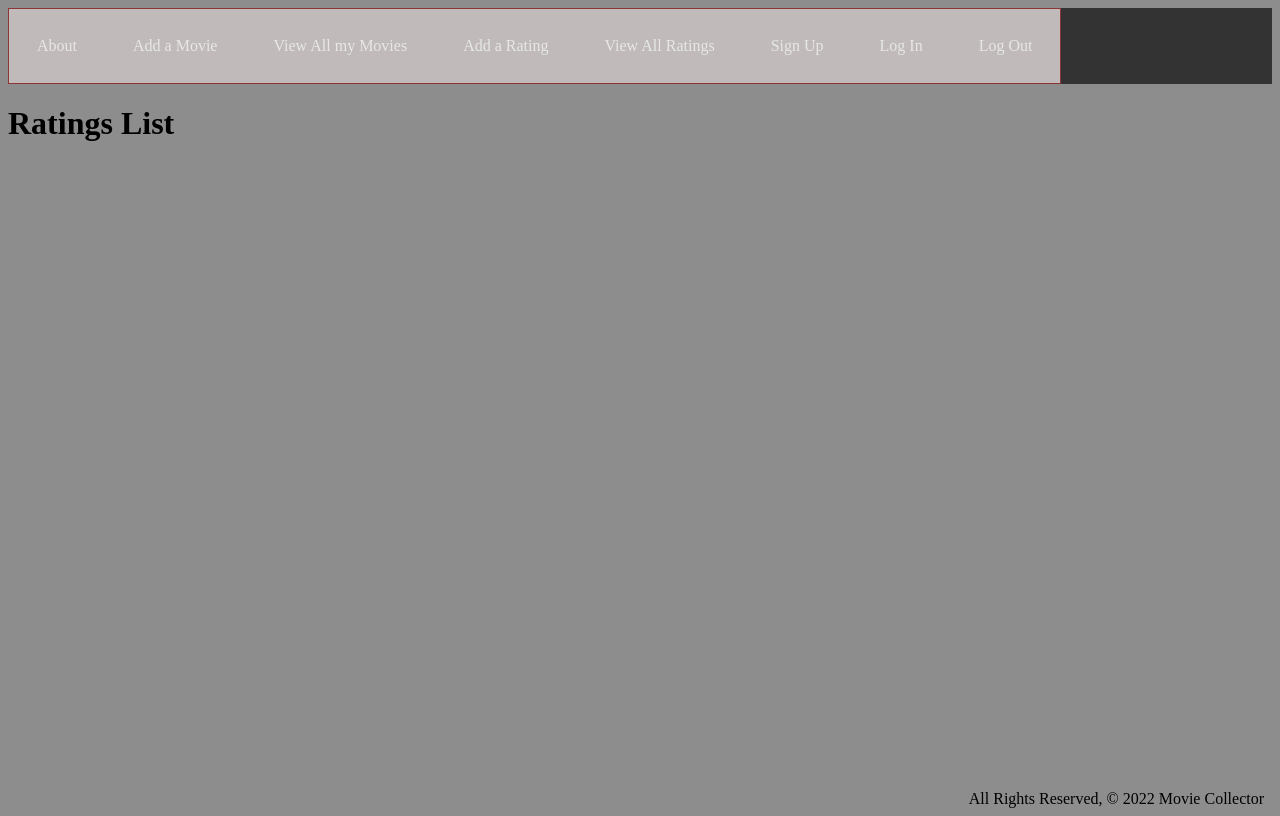
After one commit to Hieu12319/moviecollectorproj, a Django app: page /ratings/ in a window 1280 px wide. The commit adds this page. Run offline with Django 4.2, Linux system fonts and the light colour scheme; data that the repository does not hold is empty.

Commit message:
created Ratings form and signup

```diff
--- a/moviecollector/main_app/templates/base.html
+++ b/moviecollector/main_app/templates/base.html
@@ -4,7 +4,7 @@
   <head>
     <meta charset="UTF-8" />
     <meta name="viewport" content="width=device-width, initial-scale=1.0" />
-    <link href="{% static 'css/style.css' %}" rel="stylesheet" />
+    <link href="{% static 'css/style.css' %}" rel="stylesheet" type="text/css"/>
     <title>Movie Collection</title>
   </head>
   <body>
@@ -13,6 +13,8 @@
             <li><a href="/about">About</a></li>
             <li><a href="{% url 'movies_create' %}">Add a Movie</a></li>
             <li><a href="{% url 'index' %}">View All my Movies</a></li>
+            <li><a href="{% url 'ratings_create' %}">Add a Rating</a></li>
+            <li><a href="{% url 'ratings_index' %}">View All Ratings</a></li>
             <li><a href="{% url 'signup' %}">Sign Up</a></li>
             <li><a href="{% url 'login' %}">Log In</a></li>
             <li><a href="{% url 'logout' %}">Log Out</a></li>
--- /dev/null
+++ b/moviecollector/main_app/templates/main_app/ratings_list.html
@@ -0,0 +1,17 @@
+{% extends 'base.html' %}
+{% block content %}
+
+<h1>Ratings List</h1>
+
+
+{% for ratings in ratings_list %}
+  <a href="{% url 'ratings_detail' ratings.id %}">
+    <div class="card">
+        <div class="card-content">
+            <span class="card-title">{{ Ratings }}</span>
+        </div>
+    </div>
+  </a>
+{% endfor %}
+
+{% endblock %}
--- a/moviecollector/main_app/templates/movies/detail.html
+++ b/moviecollector/main_app/templates/movies/detail.html
@@ -16,9 +16,9 @@
       </div>
 </div>
 <div class="col s6">
-  <form method="post" action="{% url 'add_ratings' movies.id %}">
+  <form action="{% url 'add_ratings' movies.id %}" method="post">
     {% csrf_token %}
-    {{ ratings_form.as._p }}
+    {{ ratings_form.as_p }}
     <input type="submit" class="btn" value="Add Ratings">
   </form>
     <table class="striped">
--- a/moviecollector/main_app/templates/registration/signup.html
+++ b/moviecollector/main_app/templates/registration/signup.html
@@ -9,7 +9,7 @@
         {{ field.label_tag }}<br>
         {{ field }}
         {% if field.help_text %}
-          <small style="color: grey">{{ field.help_text }}</small>
+          <small style="color: rgb(249, 249, 249)">{{ field.help_text }}</small>
         {% endif %}
         {% for error in field.errors %}
           <p style="color: red">{{ error }}</p>
--- a/moviecollector/main_app/urls.py
+++ b/moviecollector/main_app/urls.py
@@ -13,6 +13,13 @@ urlpatterns = [
     path('movies/create/', views.MovieCreate.as_view(), name='movies_create'),
     path('movies/<int:pk>/update/', views.MovieUpdate.as_view(), name='movies_update'),
     path('movies/<int:pk>/delete/', views.MovieDelete.as_view(), name='movies_delete'),
+    path('movies/<int:movies_id>/add_ratings/', views.add_ratings, name='add_ratings'),
+    path('movies/<int:movies_id>/assoc_ratings/<int:ratings_id>/', views.assoc_ratings, name='assoc_ratings'),
     path('movies/<int:movies_id>/add_photo/', views.add_photo, name='add_photo'),
+    path('ratings/', views.RatingsList.as_view(), name='ratings_index'),
+    path('ratings/<int:pk>/', views.RatingsDetail.as_view(), name='ratings_detail'),
+    path('ratings/create/', views.RatingsCreate.as_view(), name='ratings_create'),
+    path('ratings/<int:pk>/update/', views.RatingsUpdate.as_view(), name='ratings_update'),
+    path('ratings/<int:pk>/delete/', views.RatingsDelete.as_view(), name='ratings_delete'),
     path('accounts/signup/', main_app.signup, name='signup'),
 ]
--- a/moviecollector/main_app/views.py
+++ b/moviecollector/main_app/views.py
@@ -6,6 +6,7 @@ from django.contrib.auth import login
 from django.contrib.auth.decorators import login_required
 from django.contrib.auth.mixins import LoginRequiredMixin
 from .forms import RatingsForm
+from django.views.generic import ListView, DetailView
 
 from .models import Movie, Ratings, Photo
 import uuid
@@ -32,6 +33,19 @@ def movies_detail(request, movies_id):
     movie = Movie.objects.get(id=movies_id)
     ratings_form = RatingsForm()
     return render(request, 'movies/detail.html', {'movies': movie, 'ratings_form': RatingsForm})
+
+def add_ratings(request, movies_id):
+    form = RatingsForm(request.POST)
+    if form.is_valid():
+        new_ratings = form.save(commit=False)
+        new_ratings.movies_id = movies_id
+        new_ratings.save()
+    return redirect('detail', movies_id= movies_id)
+
+def assoc_ratings(request, movies_id, ratings_id):
+    Movie.objects.get(id=movies_id).ratings.add(ratings_id)
+    return redirect('detail', movies_id=movies_id)
+
 
 @login_required
 def add_photo(request, movies_id):
@@ -67,6 +81,23 @@ class MovieDelete(DeleteView):
     model = Movie
     success_url = '/movies/'
 
+class RatingsList(ListView):
+    model = Ratings
+
+class RatingsDetail(DetailView):
+    model = Ratings
+
+class RatingsCreate(CreateView):
+    model = Ratings
+    fields = '__all__'
+
+class RatingsUpdate(UpdateView):
+    model = Ratings
+    fields = ['thoughts', 'rate']
+
+class RatingsDelete(DeleteView):
+    model = Ratings
+    success_url = '/ratings/'
 
 
 
```
Also changed, not shown: moviecollector/main_app/templates/main_app/ratings_detail.html (added, +19 -0 lines), moviecollector/main_app/templates/main_app/ratings_form.html (added, +16 -0 lines).
